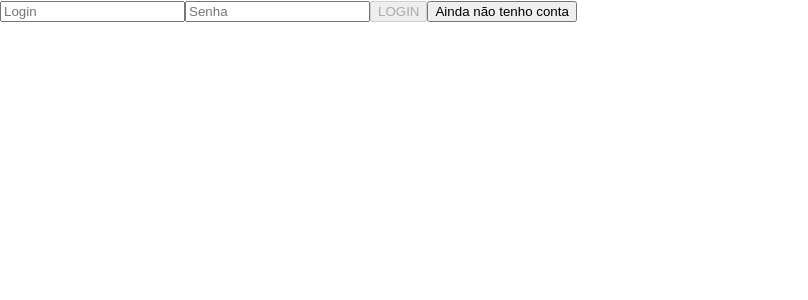
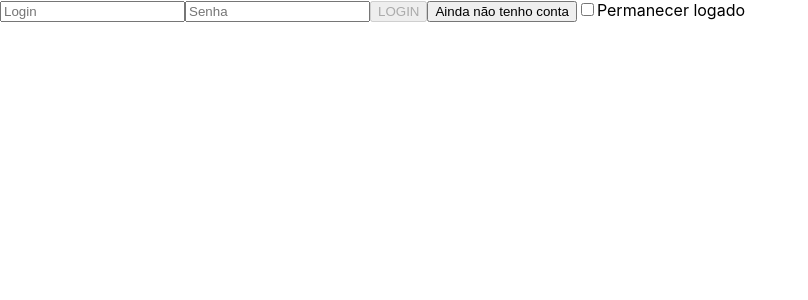
Before and after one commit to ConanGoodwin/App_Delivery, a React (Create React App) app in the folder front-end/: page /login in a window 1280 px wide. Shown: the top 300 px of the page, without its empty margins (0-808 px from the left). Built offline with nearby package versions, Linux system fonts and the light colour scheme.

Commit message:
feat: add permanecer logado

```diff
--- a/front-end/src/pages/Login/index.jsx
+++ b/front-end/src/pages/Login/index.jsx
@@ -16,6 +16,7 @@ function Login() {
   const { setUserLogin } = useContext(LoginContext);
   const [email, setEmail] = useState('');
   const [password, setPassword] = useState('');
+  const [logado, setLogado] = useState(false);
   const navigate = useNavigate();
   // const [isLogged, setIsLogged] = useState(false);
   const [failedTryLogin, setFailedTryLogin] = useState(false);
@@ -37,6 +38,10 @@ function Login() {
   useEffect(() => {
     setUserLogin({ token: '', role: '', name: '' });
   }, [setUserLogin]);
+
+  useEffect(() => {
+    setLogado(localStorage.getItem('logado') === 'true');
+  }, []);
 
   const login = async (event) => {
     event.preventDefault();
@@ -77,6 +82,20 @@ function Login() {
 
   const handleRegisterBtn = () => {
     navigate('/register');
+  };
+
+  const onInputChange = ({ target }) => {
+    const value = target.type === 'checkbox' ? target.checked : target.value;
+
+    setLogado(value);
+    localStorage.setItem('logado', value);
+
+    // if (target.id === 'filtroTrunfo') this.setState({ isFilterdisabled: value });
+
+    // this.setState({ [target.id]: value }, () => {
+    //   const validaOk = this.validaBotao();
+    //   this.setState({ isSaveButtonDisabled: validaOk });
+    // });
   };
 
   return (
@@ -128,6 +147,16 @@ function Login() {
         >
           Ainda não tenho conta
         </button>
+        <label htmlFor="chkTrunfo">
+          <input
+            type="checkbox"
+            id="chkTrunfo"
+            checked={ logado }
+            onChange={ onInputChange }
+            data-testid="trunfo-input"
+          />
+          Permanecer logado
+        </label>
       </form>
     </div>
   );
```
